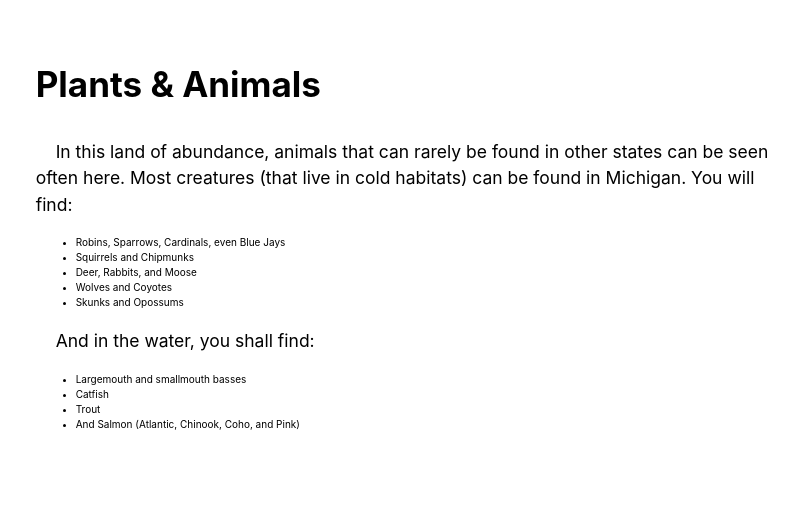
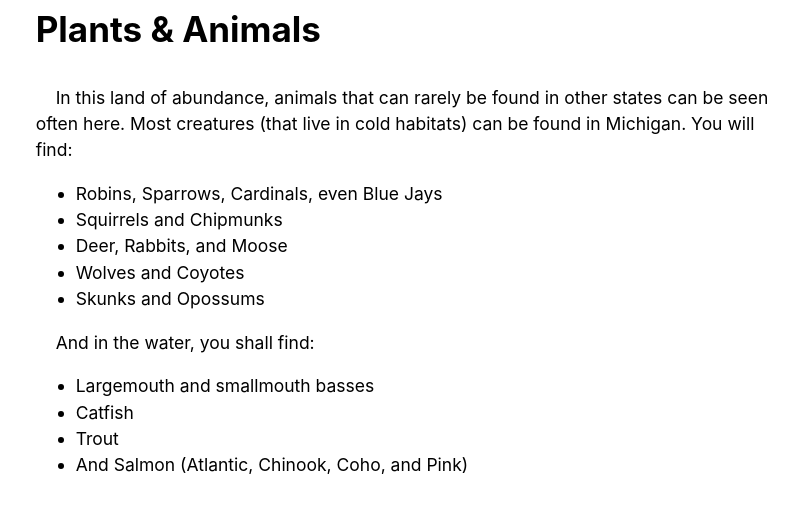
Before and after one commit to farohan/michigan-website, a plain HTML site: page index.html in a window 1280 px wide. Shown: the part 1765-2293 px from the top of the page, 491-1280 px from the left. Drawn offline with Linux system fonts and the light colour scheme.

Commit message:
Update styles.css

```diff
--- a/styles.css
+++ b/styles.css
@@ -15,6 +15,10 @@ body {
     line-height: 1.5;
     overflow-x: hidden;
     overflow-y: auto;
+}
+
+ul, ol {
+    font-size: 1.75rem;
 }
 
 .hero {
```
